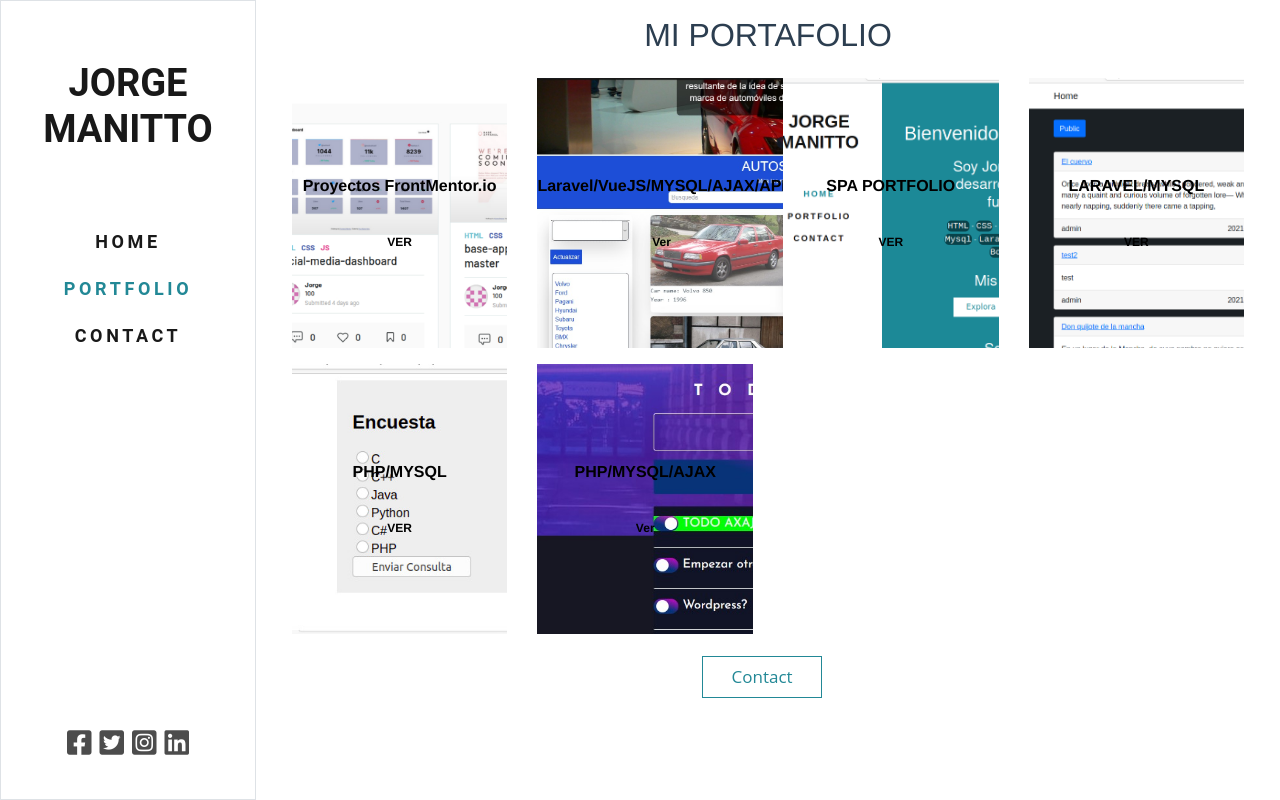
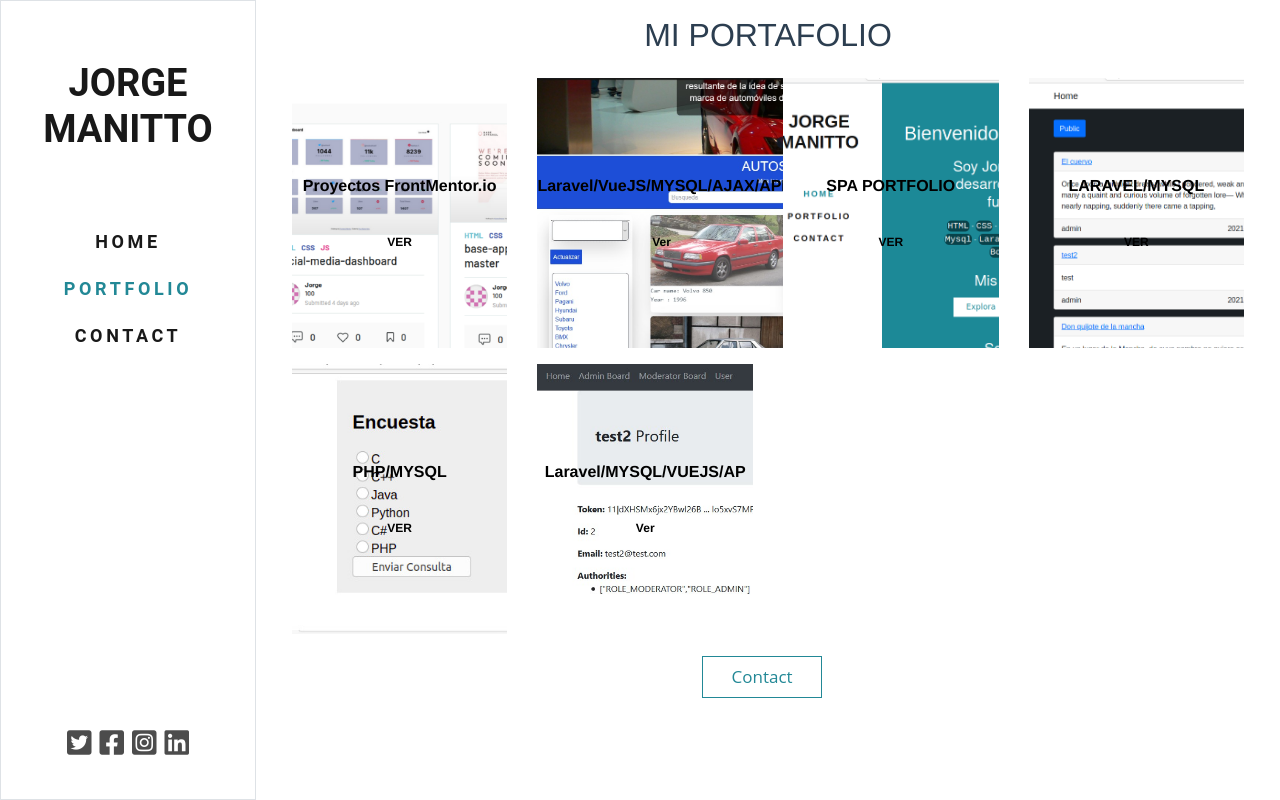
Before and after one commit to JorgeManitto/Portfolio, a Vue app: page /portfolio in a window 1280 px wide. Built offline with nearby package versions, Linux system fonts and the light colour scheme.

Commit message:
cambios en el view portafolio

```diff
--- a/src/App.vue
+++ b/src/App.vue
@@ -15,10 +15,10 @@
 
 				<div class="fh5co-footer">
 					<ul>
-						<li><a href="https://www.facebook.com/jorgemanitto8" target=" blank"><i class="fab fa-facebook-square"></i></a></li>
-						<li><a href="#" target="_blank"><i class="fab fa-twitter-square"></i></a></li>
-						<li><a href="#" target="_blank"><i class="fab fa-instagram-square"></i></a></li>
-						<li><a href="https://www.linkedin.com/in/jorge-oscar-manitto-a17287202/" target="_blank"><i class="fab fa-linkedin"></i></a></li>
+						<li class="animated-i"><a href="#" target="_blank"><i class="fab fa-twitter-square"></i></a></li>
+						<li class="animated-i"><a href="https://www.facebook.com/jorgemanitto8" target=" blank"><i class="fab fa-facebook-square"></i></a></li>
+						<li class="animated-i"><a href="#" target="_blank"><i class="fab fa-instagram-square"></i></a></li>
+						<li class="animated-i"><a href="https://www.linkedin.com/in/jorge-oscar-manitto-a17287202/" target="_blank"><i class="fab fa-linkedin"></i></a></li>
 					</ul>
 				</div>
 			</aside>
--- a/src/views/Portfolio.vue
+++ b/src/views/Portfolio.vue
@@ -51,7 +51,7 @@
         <div class="col-md-3 col-sm-6 col-padding text-center animate-box">
 				<a href="#" class="work image-popup" >
 					<div class="desc img5"  @click="isModalOpen5 = true">
-						<h3>PHP/MYSQL/AJAX</h3>
+						<h3>Laravel/MYSQL/VUEJS/AP</h3>
 						<span>Ver</span>
 					</div>
 				</a>
@@ -119,17 +119,18 @@
           </modal>
            <modal v-if="isModalOpen5" @close='isModalOpen5= false'>
               <template v-slot:title>
-                 Tareas AJAX
+                 API TOKENS
               </template>
               <template v-slot:img><img src="../assets/images/img5.jpg" class="img_modal"></template>
               <template v-slot:about>
-                <h4>Lista de Tareas</h4>
-                <code>PHP</code><br>
+                <h4>Sesiones, permisos y roles con tokens</h4>
+                <code>Laravel</code><br>
                 <code>MySql</code><br>
-                <code>AJAX</code><br>
+                <code>Vuejs</code><br>
+                <code>API</code><br>
               </template>
               <template v-slot:content>
-                 <a href="https://github.com/JorgeManitto/Todo-list-Ajax" target="_blank"> <button class="ghost-button">GitHub repositorio</button> </a>
+                 <a href="https://github.com/JorgeManitto/" target="_blank"> <button class="ghost-button">GitHub repositorio</button> </a>
               </template>
           </modal>
             <modal v-if="isModalOpen6" @close='isModalOpen6= false'>
@@ -161,7 +162,7 @@ import {ref} from 'vue'
 export default {
   components :{modal},
    setup() {
-        const isModalOpen = ref (false);
+        const isModalOpen  = ref (false);
         const isModalOpen2 = ref (false);
         const isModalOpen3 = ref (false);
         const isModalOpen4 = ref (false);
```
Also changed, not shown: src/assets/images/img5.jpg. Lines whose indentation alone changed are shown as unchanged.
